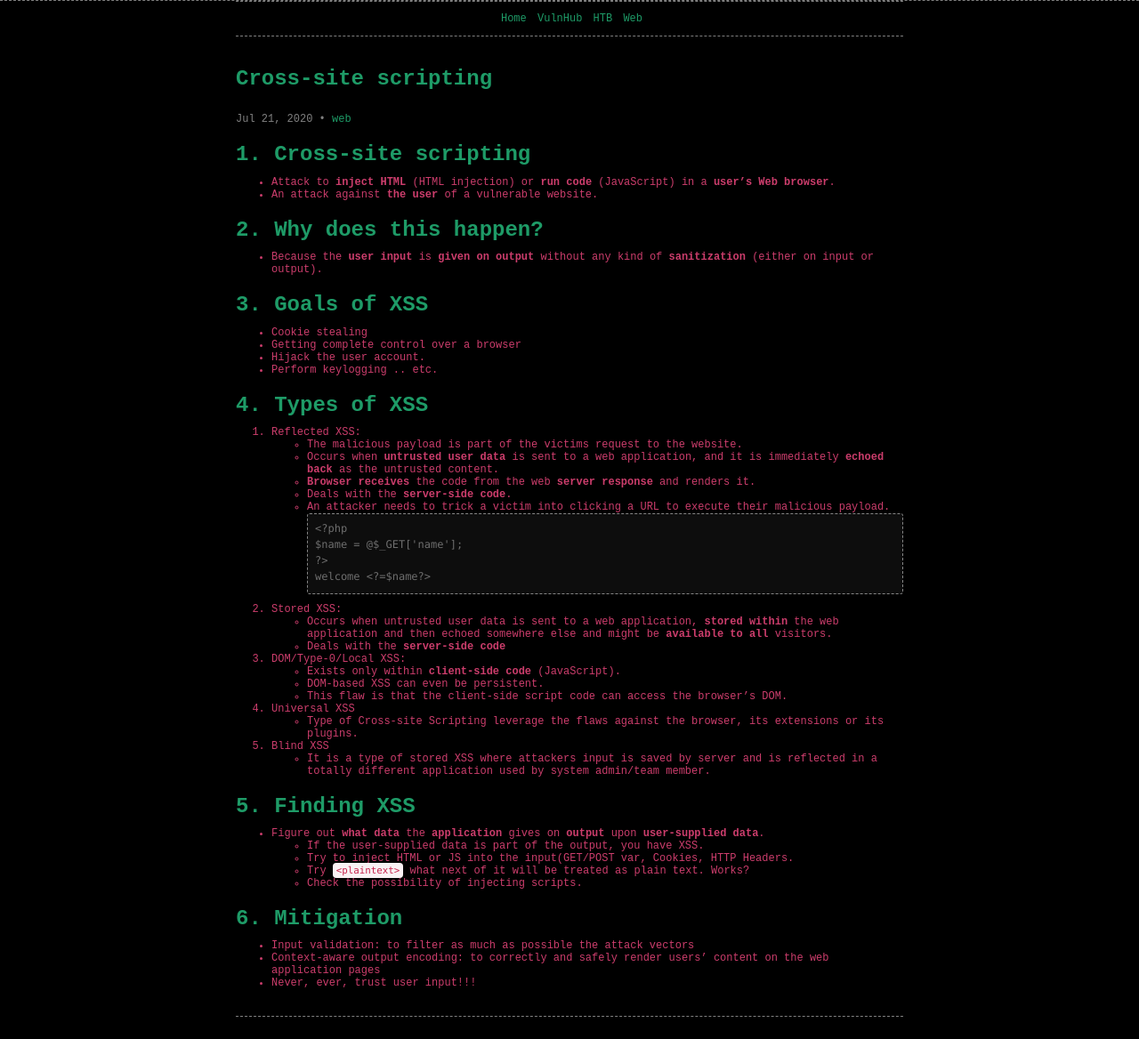
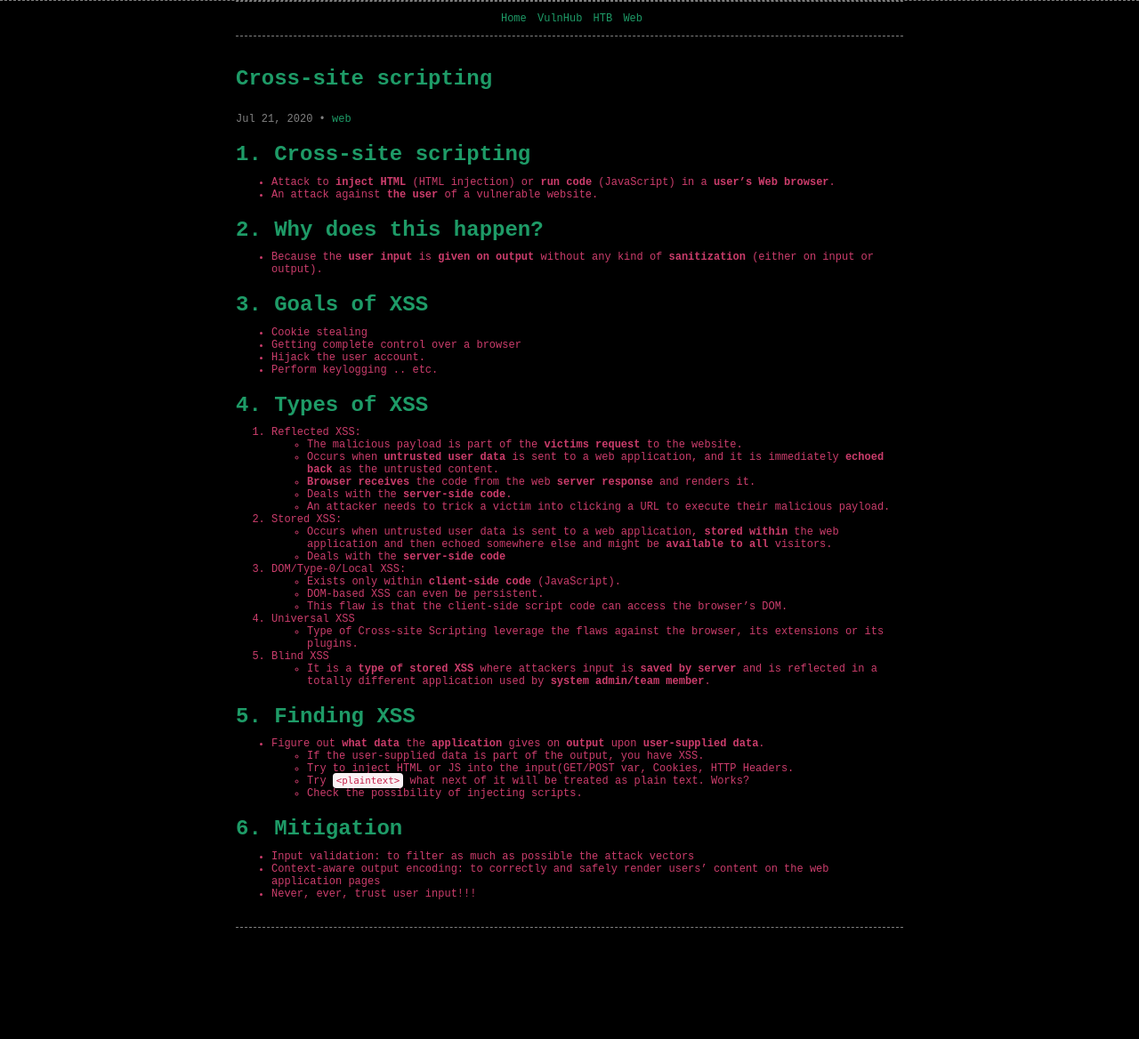
Before and after one commit to wizoutsugar/wizoutsugar.github.io, a Jekyll site: the page built from _posts/2020/2020-07-21-XSS.md, in a window 1280 px wide. Shown: the whole page at 89% size. Built offline with Jekyll 4.4.1, drawn with Linux system fonts in a browser that asks for light colours; comment, search, counter and statistics services are not loaded; after the commit the page ends 1068 px from its top, so only the background shows below that.

Commit message:
Update 2020-07-21-XSS.md

````diff
--- a/_posts/2020/2020-07-21-XSS.md
+++ b/_posts/2020/2020-07-21-XSS.md
@@ -27,17 +27,11 @@ tags:
 
 # 4. Types of XSS
 1. Reflected XSS:
-	- The malicious payload is part of the victims request to the website.
+	- The malicious payload is part of the **victims request** to the website.
 	- Occurs when **untrusted user data** is sent to a web application, and it is immediately **echoed back** as the untrusted content.
 	- **Browser receives** the code from the web **server response** and renders it.
 	- Deals with the **server-side code**.
 	- An attacker needs to trick a victim into clicking a URL to execute their malicious payload.
-```
-<?php
-$name = @$_GET['name'];
-?>
-welcome <?=$name?>
-```
 
 2. Stored XSS:
 	- Occurs when untrusted user data is sent to a web application, **stored within** the web application and then echoed somewhere else and might be **available to all** visitors.
@@ -52,7 +46,7 @@ welcome <?=$name?>
 	- Type of Cross-site Scripting leverage the flaws against the browser, its extensions or its plugins.
 
 5. Blind XSS
-	- It is a type of stored XSS where attackers input is saved by server and is reflected in a totally different application used by system admin/team member.
+	- It is a **type of stored XSS** where attackers input is **saved by server** and is reflected in a totally different application used by **system admin/team member**.
 
 
 # 5. Finding XSS
````
